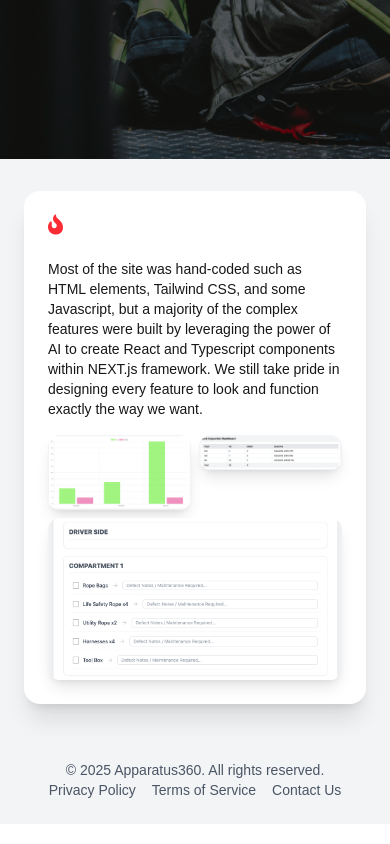
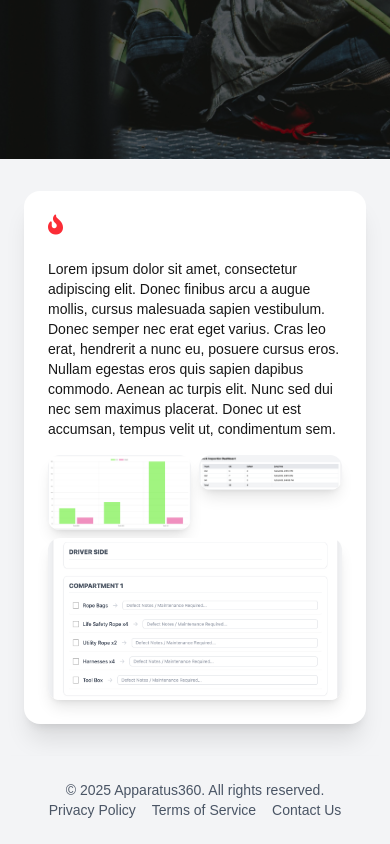
Before and after one commit to asteenburg/apparatus360-12.2.0, a Next.js app: page / in a window 390 px wide. Shown: the part 685-1529 px from the top of the page. Built offline with nearby package versions, Linux system fonts and the light colour scheme.

Commit message:
Update MobileInfoCard.tsx

```diff
--- a/app/MobileInfoCard.tsx
+++ b/app/MobileInfoCard.tsx
@@ -10,9 +10,7 @@ export default function MobileInfoCard() {
         </div>
 
         <p className="text-sm">
-          Most of the site was hand-coded such as HTML elements, Tailwind CSS, and some Javascript, but a majority of the complex features
-          were built by leveraging the power of AI to create React and Typescript components within NEXT.js framework. We still take pride in designing every feature to
-          look and function exactly the way we want.
+          Lorem ipsum dolor sit amet, consectetur adipiscing elit. Donec finibus arcu a augue mollis, cursus malesuada sapien vestibulum. Donec semper nec erat eget varius. Cras leo erat, hendrerit a nunc eu, posuere cursus eros. Nullam egestas eros quis sapien dapibus commodo. Aenean ac turpis elit. Nunc sed dui nec sem maximus placerat. Donec ut est accumsan, tempus velit ut, condimentum sem.
         </p>
 
         <div className="mt-4 grid grid-cols-2 gap-2 justify-items-center">
```
